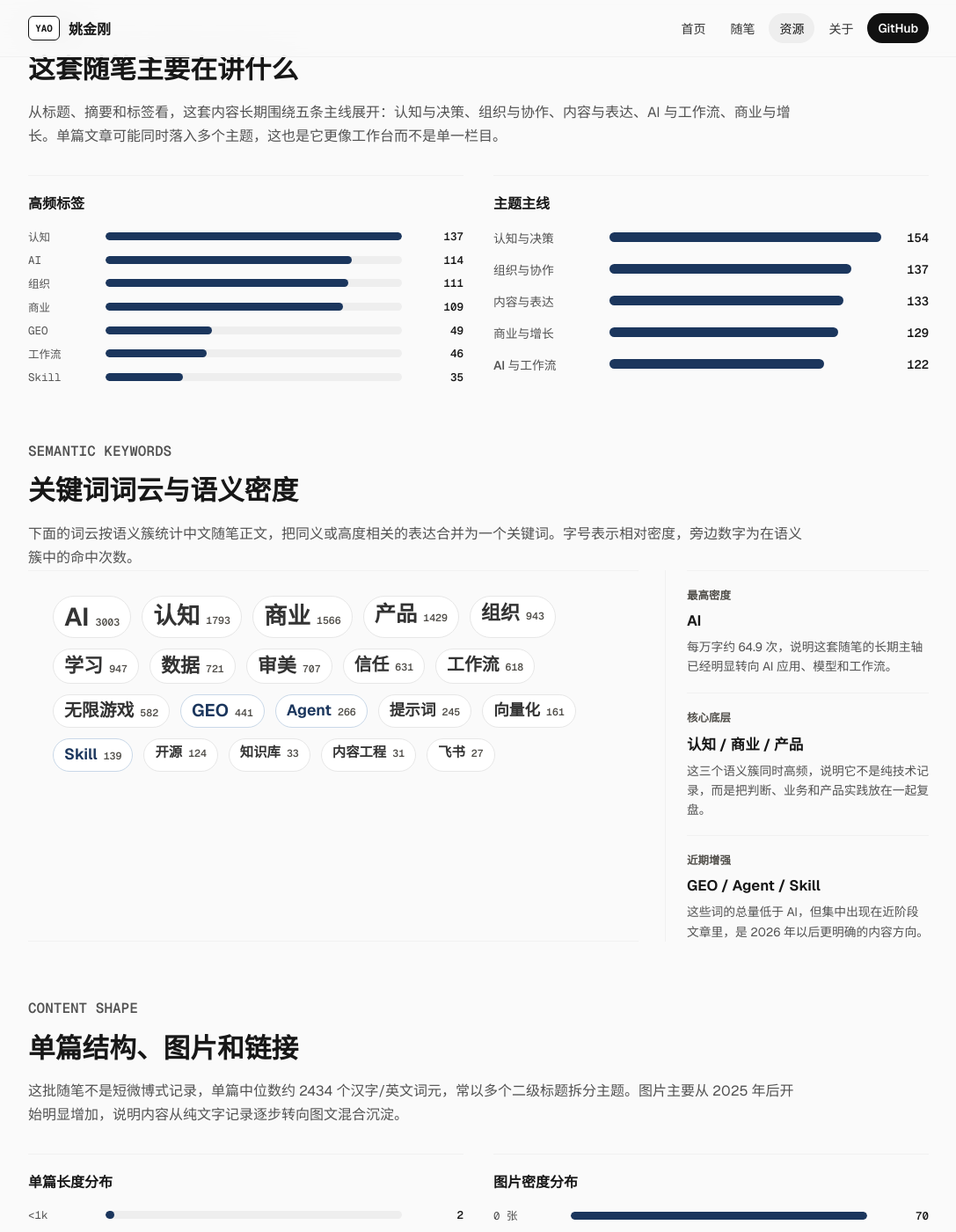
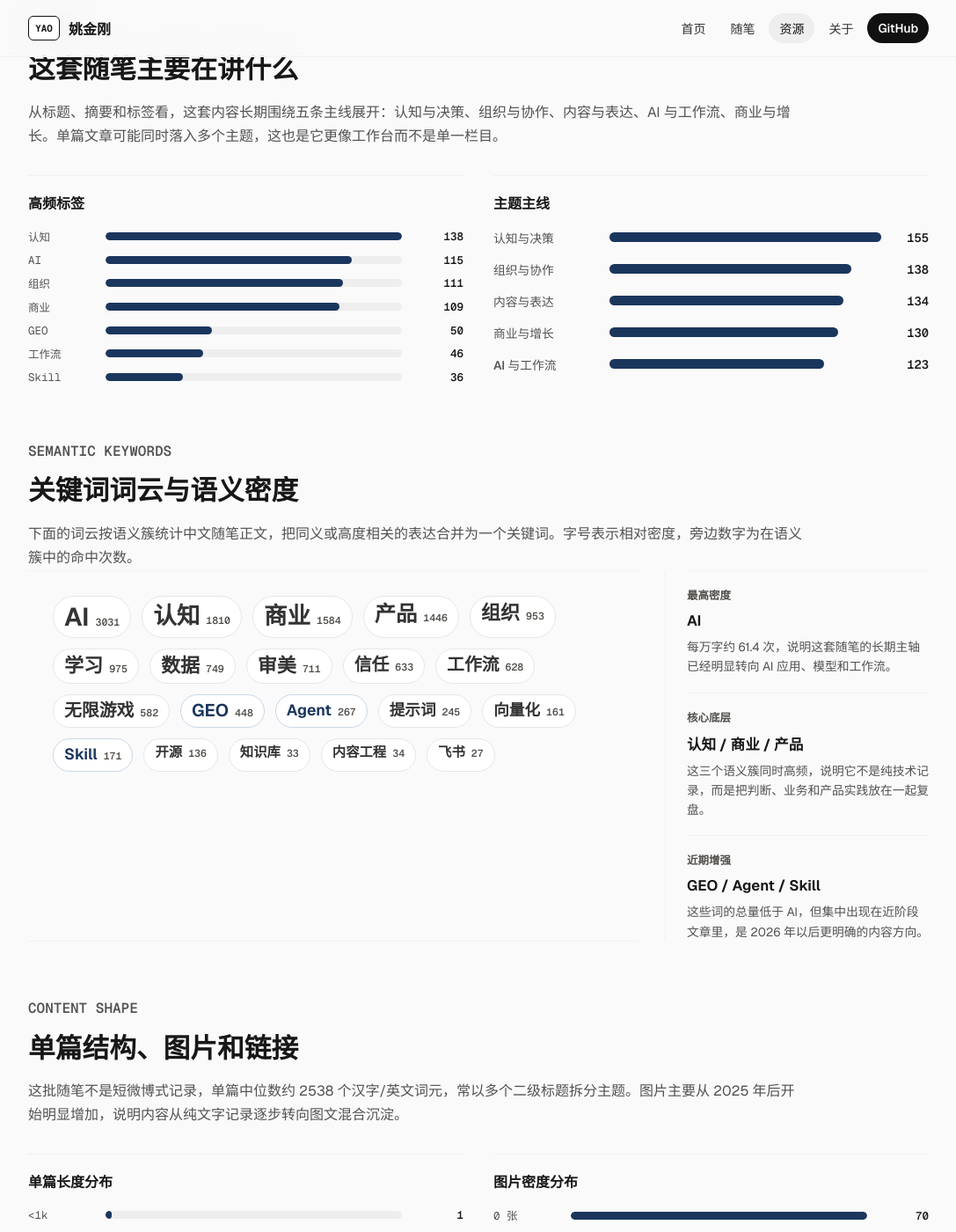
Before and after one commit to yaojingang/yaojingang.github.io, a Jekyll site: the page built from resources/cognitive-notes-report.html, in a window 1280 px wide and 1400 px high, scrolled down 1676 px. Shown: the whole window at 88% size, without its empty margins (96-1183 px from the left). Built offline with Jekyll 4.4.1, drawn with Linux system fonts in a browser that asks for light colours; comment, search, counter and statistics services are not loaded; some of the changed text lies outside the part shown.

Commit message:
Add 2026-06-21 cognitive note

```diff
--- a/resources/cognitive-notes-report.html
+++ b/resources/cognitive-notes-report.html
@@ -21,30 +21,30 @@
     </div>
     <aside class="notes-report-summary" aria-label="报告摘要">
       <span>Data Window</span>
-      <strong>2023-06-10 至 2026-06-14</strong>
-      <p>站内中文随笔 154 篇，英文译文 154 篇。正文与附件已经进入 GitHub Pages，可在线阅读，也可作为 Markdown 内容仓库下载。</p>
+      <strong>2023-06-10 至 2026-06-21</strong>
+      <p>站内中文随笔 155 篇，英文译文 155 篇。正文与附件已经进入 GitHub Pages，可在线阅读，也可作为 Markdown 内容仓库下载。</p>
     </aside>
   </section>
 
   <section class="report-kpi-grid" aria-label="核心统计">
     <div class="report-kpi">
       <span>中文周记</span>
-      <strong>154</strong>
+      <strong>155</strong>
       <p>按周拆分后的公开中文随笔</p>
     </div>
     <div class="report-kpi">
       <span>英文译文</span>
-      <strong>154</strong>
+      <strong>155</strong>
       <p>与中文随笔一一对应</p>
     </div>
     <div class="report-kpi">
       <span>站内字符数</span>
-      <strong>46.3 万</strong>
+      <strong>49.4 万</strong>
       <p>Markdown 去空白字符统计</p>
     </div>
     <div class="report-kpi">
       <span>图片引用</span>
-      <strong>268</strong>
+      <strong>278</strong>
       <p>中文随笔正文中的图片引用</p>
     </div>
   </section>
@@ -92,17 +92,17 @@
           <div class="report-bar-row"><span>2023</span><div><span class="report-bar-fill" style="width: 56%"></span></div><strong>29</strong></div>
           <div class="report-bar-row"><span>2024</span><div><span class="report-bar-fill" style="width: 100%"></span></div><strong>52</strong></div>
           <div class="report-bar-row"><span>2025</span><div><span class="report-bar-fill" style="width: 100%"></span></div><strong>52</strong></div>
-          <div class="report-bar-row"><span>2026</span><div><span class="report-bar-fill" style="width: 40%"></span></div><strong>21</strong></div>
+          <div class="report-bar-row"><span>2026</span><div><span class="report-bar-fill" style="width: 42%"></span></div><strong>22</strong></div>
         </div>
       </figure>
 
       <figure class="report-chart">
         <figcaption>年度字数规模</figcaption>
         <div class="report-bars">
-          <div class="report-bar-row"><span>2023</span><div><span class="report-bar-fill" style="width: 36%"></span></div><strong>6.7 万</strong></div>
-          <div class="report-bar-row"><span>2024</span><div><span class="report-bar-fill" style="width: 64%"></span></div><strong>11.9 万</strong></div>
-          <div class="report-bar-row"><span>2025</span><div><span class="report-bar-fill" style="width: 100%"></span></div><strong>18.7 万</strong></div>
-          <div class="report-bar-row"><span>2026</span><div><span class="report-bar-fill" style="width: 48%"></span></div><strong>9.0 万</strong></div>
+          <div class="report-bar-row"><span>2023</span><div><span class="report-bar-fill" style="width: 34%"></span></div><strong>6.8 万</strong></div>
+          <div class="report-bar-row"><span>2024</span><div><span class="report-bar-fill" style="width: 62%"></span></div><strong>12.4 万</strong></div>
+          <div class="report-bar-row"><span>2025</span><div><span class="report-bar-fill" style="width: 100%"></span></div><strong>19.9 万</strong></div>
+          <div class="report-bar-row"><span>2026</span><div><span class="report-bar-fill" style="width: 52%"></span></div><strong>10.4 万</strong></div>
         </div>
       </figure>
 
@@ -112,7 +112,7 @@
           <div class="report-bar-row"><span>2023</span><div><span class="report-bar-fill" style="width: 6%"></span></div><strong>8</strong></div>
           <div class="report-bar-row"><span>2024</span><div><span class="report-bar-fill" style="width: 34%"></span></div><strong>44</strong></div>
           <div class="report-bar-row"><span>2025</span><div><span class="report-bar-fill" style="width: 100%"></span></div><strong>129</strong></div>
-          <div class="report-bar-row"><span>2026</span><div><span class="report-bar-fill" style="width: 67%"></span></div><strong>87</strong></div>
+          <div class="report-bar-row"><span>2026</span><div><span class="report-bar-fill" style="width: 75%"></span></div><strong>97</strong></div>
         </div>
       </figure>
 
@@ -136,7 +136,7 @@
           <span class="level-5">26-03<small>5</small></span>
           <span class="level-4">26-04<small>4</small></span>
           <span class="level-2">26-05<small>2</small></span>
-          <span class="level-2">26-06<small>2</small></span>
+          <span class="level-3">26-06<small>3</small></span>
         </div>
       </figure>
     </div>
@@ -152,24 +152,24 @@
       <figure class="report-chart">
         <figcaption>高频标签</figcaption>
         <div class="report-bars compact">
-          <div class="report-bar-row"><span>认知</span><div><span class="report-bar-fill" style="width: 100%"></span></div><strong>137</strong></div>
-          <div class="report-bar-row"><span>AI</span><div><span class="report-bar-fill" style="width: 83%"></span></div><strong>114</strong></div>
-          <div class="report-bar-row"><span>组织</span><div><span class="report-bar-fill" style="width: 82%"></span></div><strong>111</strong></div>
-          <div class="report-bar-row"><span>商业</span><div><span class="report-bar-fill" style="width: 80%"></span></div><strong>109</strong></div>
-          <div class="report-bar-row"><span>GEO</span><div><span class="report-bar-fill" style="width: 36%"></span></div><strong>49</strong></div>
-          <div class="report-bar-row"><span>工作流</span><div><span class="report-bar-fill" style="width: 34%"></span></div><strong>46</strong></div>
-          <div class="report-bar-row"><span>Skill</span><div><span class="report-bar-fill" style="width: 26%"></span></div><strong>35</strong></div>
+          <div class="report-bar-row"><span>认知</span><div><span class="report-bar-fill" style="width: 100%"></span></div><strong>138</strong></div>
+          <div class="report-bar-row"><span>AI</span><div><span class="report-bar-fill" style="width: 83%"></span></div><strong>115</strong></div>
+          <div class="report-bar-row"><span>组织</span><div><span class="report-bar-fill" style="width: 80%"></span></div><strong>111</strong></div>
+          <div class="report-bar-row"><span>商业</span><div><span class="report-bar-fill" style="width: 79%"></span></div><strong>109</strong></div>
+          <div class="report-bar-row"><span>GEO</span><div><span class="report-bar-fill" style="width: 36%"></span></div><strong>50</strong></div>
+          <div class="report-bar-row"><span>工作流</span><div><span class="report-bar-fill" style="width: 33%"></span></div><strong>46</strong></div>
+          <div class="report-bar-row"><span>Skill</span><div><span class="report-bar-fill" style="width: 26%"></span></div><strong>36</strong></div>
         </div>
       </figure>
 
       <figure class="report-chart">
         <figcaption>主题主线</figcaption>
         <div class="report-theme-map">
-          <div><strong>认知与决策</strong><span style="width: 100%"></span><small>154</small></div>
-          <div><strong>组织与协作</strong><span style="width: 89%"></span><small>137</small></div>
-          <div><strong>内容与表达</strong><span style="width: 86%"></span><small>133</small></div>
-          <div><strong>商业与增长</strong><span style="width: 84%"></span><small>129</small></div>
-          <div><strong>AI 与工作流</strong><span style="width: 79%"></span><small>122</small></div>
+          <div><strong>认知与决策</strong><span style="width: 100%"></span><small>155</small></div>
+          <div><strong>组织与协作</strong><span style="width: 89%"></span><small>138</small></div>
+          <div><strong>内容与表达</strong><span style="width: 86%"></span><small>134</small></div>
+          <div><strong>商业与增长</strong><span style="width: 84%"></span><small>130</small></div>
+          <div><strong>AI 与工作流</strong><span style="width: 79%"></span><small>123</small></div>
         </div>
       </figure>
     </div>
@@ -183,32 +183,32 @@
     </div>
     <div class="report-keyword-panel">
       <div class="report-keyword-cloud" aria-label="语义关键词词云">
-        <span class="level-7"><strong>AI</strong><small>3003</small></span>
-        <span class="level-6"><strong>认知</strong><small>1793</small></span>
-        <span class="level-6"><strong>商业</strong><small>1566</small></span>
-        <span class="level-5"><strong>产品</strong><small>1429</small></span>
-        <span class="level-4"><strong>组织</strong><small>943</small></span>
-        <span class="level-4"><strong>学习</strong><small>947</small></span>
-        <span class="level-4"><strong>数据</strong><small>721</small></span>
-        <span class="level-4"><strong>审美</strong><small>707</small></span>
-        <span class="level-3"><strong>信任</strong><small>631</small></span>
-        <span class="level-3"><strong>工作流</strong><small>618</small></span>
+        <span class="level-7"><strong>AI</strong><small>3031</small></span>
+        <span class="level-6"><strong>认知</strong><small>1810</small></span>
+        <span class="level-6"><strong>商业</strong><small>1584</small></span>
+        <span class="level-5"><strong>产品</strong><small>1446</small></span>
+        <span class="level-4"><strong>组织</strong><small>953</small></span>
+        <span class="level-4"><strong>学习</strong><small>975</small></span>
+        <span class="level-4"><strong>数据</strong><small>749</small></span>
+        <span class="level-4"><strong>审美</strong><small>711</small></span>
+        <span class="level-3"><strong>信任</strong><small>633</small></span>
+        <span class="level-3"><strong>工作流</strong><small>628</small></span>
         <span class="level-3"><strong>无限游戏</strong><small>582</small></span>
-        <span class="level-3 accent"><strong>GEO</strong><small>441</small></span>
-        <span class="level-2 accent"><strong>Agent</strong><small>266</small></span>
+        <span class="level-3 accent"><strong>GEO</strong><small>448</small></span>
+        <span class="level-2 accent"><strong>Agent</strong><small>267</small></span>
         <span class="level-2"><strong>提示词</strong><small>245</small></span>
         <span class="level-2"><strong>向量化</strong><small>161</small></span>
-        <span class="level-2 accent"><strong>Skill</strong><small>139</small></span>
-        <span class="level-1"><strong>开源</strong><small>124</small></span>
+        <span class="level-2 accent"><strong>Skill</strong><small>171</small></span>
+        <span class="level-1"><strong>开源</strong><small>136</small></span>
         <span class="level-1"><strong>知识库</strong><small>33</small></span>
-        <span class="level-1"><strong>内容工程</strong><small>31</small></span>
+        <span class="level-1"><strong>内容工程</strong><small>34</small></span>
         <span class="level-1"><strong>飞书</strong><small>27</small></span>
       </div>
       <div class="report-keyword-density" aria-label="关键词密度摘要">
         <div>
           <span>最高密度</span>
           <strong>AI</strong>
-          <p>每万字约 64.9 次，说明这套随笔的长期主轴已经明显转向 AI 应用、模型和工作流。</p>
+          <p>每万字约 61.4 次，说明这套随笔的长期主轴已经明显转向 AI 应用、模型和工作流。</p>
         </div>
         <div>
           <span>核心底层</span>
@@ -228,17 +228,17 @@
     <div class="report-section-head">
       <p class="card-kicker">Content Shape</p>
       <h2>单篇结构、图片和链接</h2>
-      <p>这批随笔不是短微博式记录，单篇中位数约 2434 个汉字/英文词元，常以多个二级标题拆分主题。图片主要从 2025 年后开始明显增加，说明内容从纯文字记录逐步转向图文混合沉淀。</p>
+      <p>这批随笔不是短微博式记录，单篇中位数约 2538 个汉字/英文词元，常以多个二级标题拆分主题。图片主要从 2025 年后开始明显增加，说明内容从纯文字记录逐步转向图文混合沉淀。</p>
     </div>
     <div class="report-chart-grid">
       <figure class="report-chart">
         <figcaption>单篇长度分布</figcaption>
         <div class="report-bars">
-          <div class="report-bar-row"><span>&lt;1k</span><div><span class="report-bar-fill" style="width: 3%"></span></div><strong>2</strong></div>
-          <div class="report-bar-row"><span>1k-2k</span><div><span class="report-bar-fill" style="width: 75%"></span></div><strong>46</strong></div>
-          <div class="report-bar-row"><span>2k-3k</span><div><span class="report-bar-fill" style="width: 100%"></span></div><strong>61</strong></div>
-          <div class="report-bar-row"><span>3k-4k</span><div><span class="report-bar-fill" style="width: 51%"></span></div><strong>31</strong></div>
-          <div class="report-bar-row"><span>4k+</span><div><span class="report-bar-fill" style="width: 23%"></span></div><strong>14</strong></div>
+          <div class="report-bar-row"><span>&lt;1k</span><div><span class="report-bar-fill" style="width: 2%"></span></div><strong>1</strong></div>
+          <div class="report-bar-row"><span>1k-2k</span><div><span class="report-bar-fill" style="width: 76%"></span></div><strong>44</strong></div>
+          <div class="report-bar-row"><span>2k-3k</span><div><span class="report-bar-fill" style="width: 100%"></span></div><strong>58</strong></div>
+          <div class="report-bar-row"><span>3k-4k</span><div><span class="report-bar-fill" style="width: 59%"></span></div><strong>34</strong></div>
+          <div class="report-bar-row"><span>4k+</span><div><span class="report-bar-fill" style="width: 31%"></span></div><strong>18</strong></div>
         </div>
       </figure>
 
@@ -248,16 +248,16 @@
           <div class="report-bar-row"><span>0 张</span><div><span class="report-bar-fill" style="width: 100%"></span></div><strong>70</strong></div>
           <div class="report-bar-row"><span>1 张</span><div><span class="report-bar-fill" style="width: 40%"></span></div><strong>28</strong></div>
           <div class="report-bar-row"><span>2-3 张</span><div><span class="report-bar-fill" style="width: 43%"></span></div><strong>30</strong></div>
-          <div class="report-bar-row"><span>4+ 张</span><div><span class="report-bar-fill" style="width: 37%"></span></div><strong>26</strong></div>
+          <div class="report-bar-row"><span>4+ 张</span><div><span class="report-bar-fill" style="width: 39%"></span></div><strong>27</strong></div>
         </div>
       </figure>
     </div>
 
     <div class="report-structure-grid">
-      <div><span>二级标题</span><strong>872</strong><p>平均每篇约 5.7 个主题段落</p></div>
+      <div><span>二级标题</span><strong>878</strong><p>平均每篇约 5.7 个主题段落</p></div>
       <div><span>三级标题</span><strong>101</strong><p>少量文章进一步做子层级拆解</p></div>
-      <div><span>站内链接</span><strong>106</strong><p>包含 GitHub、资料、文章和外部引用</p></div>
-      <div><span>平均字数</span><strong>2583</strong><p>中位数 2434，整体更接近长随笔</p></div>
+      <div><span>站内链接</span><strong>114</strong><p>包含 GitHub、资料、文章和外部引用</p></div>
+      <div><span>平均字数</span><strong>2707</strong><p>中位数 2538，整体更接近长随笔</p></div>
     </div>
   </section>
 
@@ -284,8 +284,8 @@
           <li><a href="{{ '/cognitive-notes/common-sense-and-trust/' | relative_url }}">常识与信任</a><span>13</span></li>
           <li><a href="{{ '/cognitive-notes/weekly-2025-11-30/' | relative_url }}">会玩的能力</a><span>12</span></li>
           <li><a href="{{ '/cognitive-notes/weekly-2026-03-29/' | relative_url }}">每一家公司，都需要一个首席AI官</a><span>11</span></li>
+          <li><a href="{{ '/cognitive-notes/subtraction-and-continuity/' | relative_url }}">减法与连续性</a><span>10</span></li>
           <li><a href="{{ '/cognitive-notes/ai-native-team/' | relative_url }}">AI Native团队的样子</a><span>10</span></li>
-          <li><a href="{{ '/cognitive-notes/weekly-2026-03-01/' | relative_url }}">关于审美</a><span>9</span></li>
         </ol>
       </figure>
     </div>
```
Also changed, not shown: other parts of resources/cognitive-notes-report.html (+1 -1 lines), _imports/cognitive-notes/en/subtraction-and-continuity.md (added, +188 -0 lines), _posts/2026-06-21-subtraction-and-continuity-en.md (added, +188 -0 lines), _posts/2026-06-21-subtraction-and-continuity.md (added, +234 -0 lines), resources/cognitive-notes.md (+2 -2 lines), resources/index.md (+5 -5 lines), scripts/import_cognitive_notes.rb (+18 -2 lines), assets/cognitive-notes/images/CG4AbE945oHVcaxckprcee2inrb.png (added), assets/cognitive-notes/images/EFuqbhDoVoNWICxwOB8czyVxn0g.png (added), assets/cognitive-notes/images/IR7obXNknoI6pfxnl2qcOd9onpf.png (added), assets/cognitive-notes/images/KpQSbxwx3ohuTsx4VUIcQyQenBj.png (added), assets/cognitive-notes/images/OQiGb5qyKodFgcxGOQAcPpGynnc.png (added), assets/cognitive-notes/images/RmJFbQ3AjofwEvxnqp3cgDk1nwe.png (added), assets/cognitive-notes/images/SMFrbeQpMoaQg9xN6zLcRq5jnRf.png (added), 3 more files.
